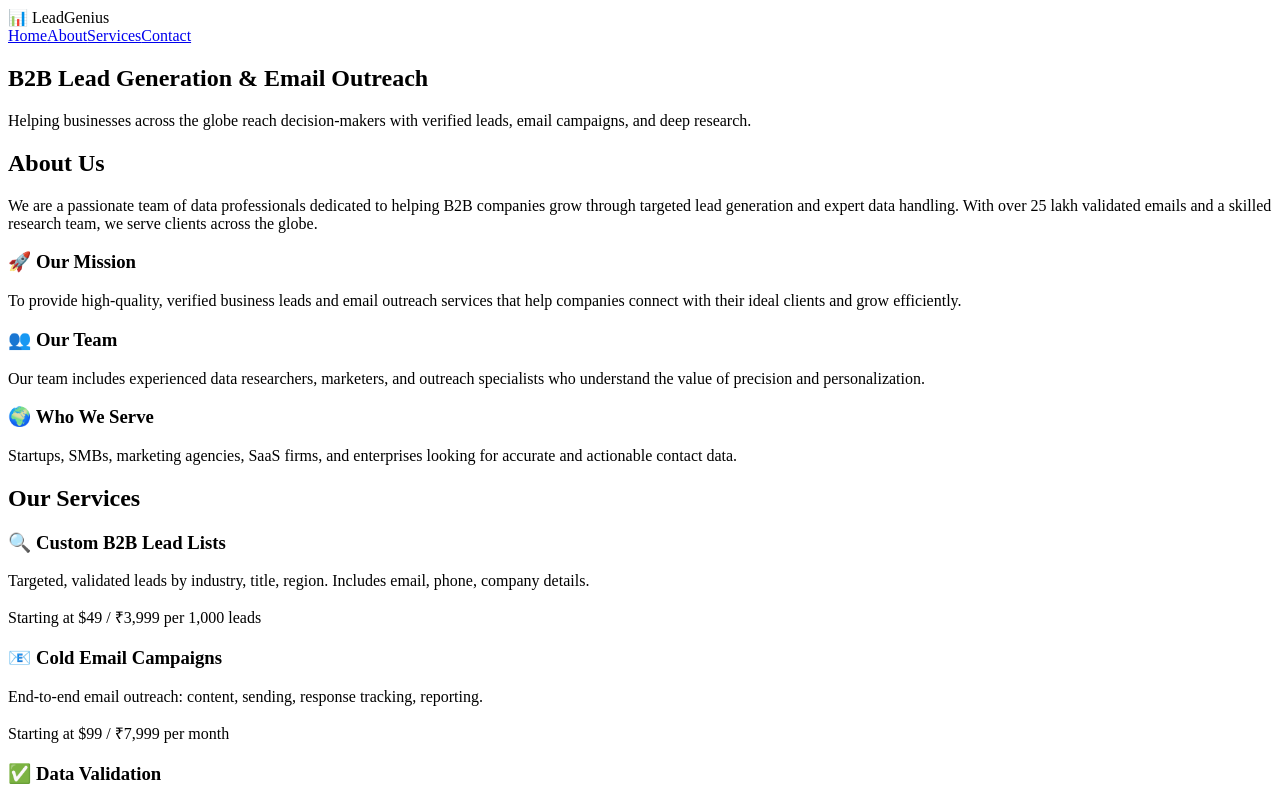
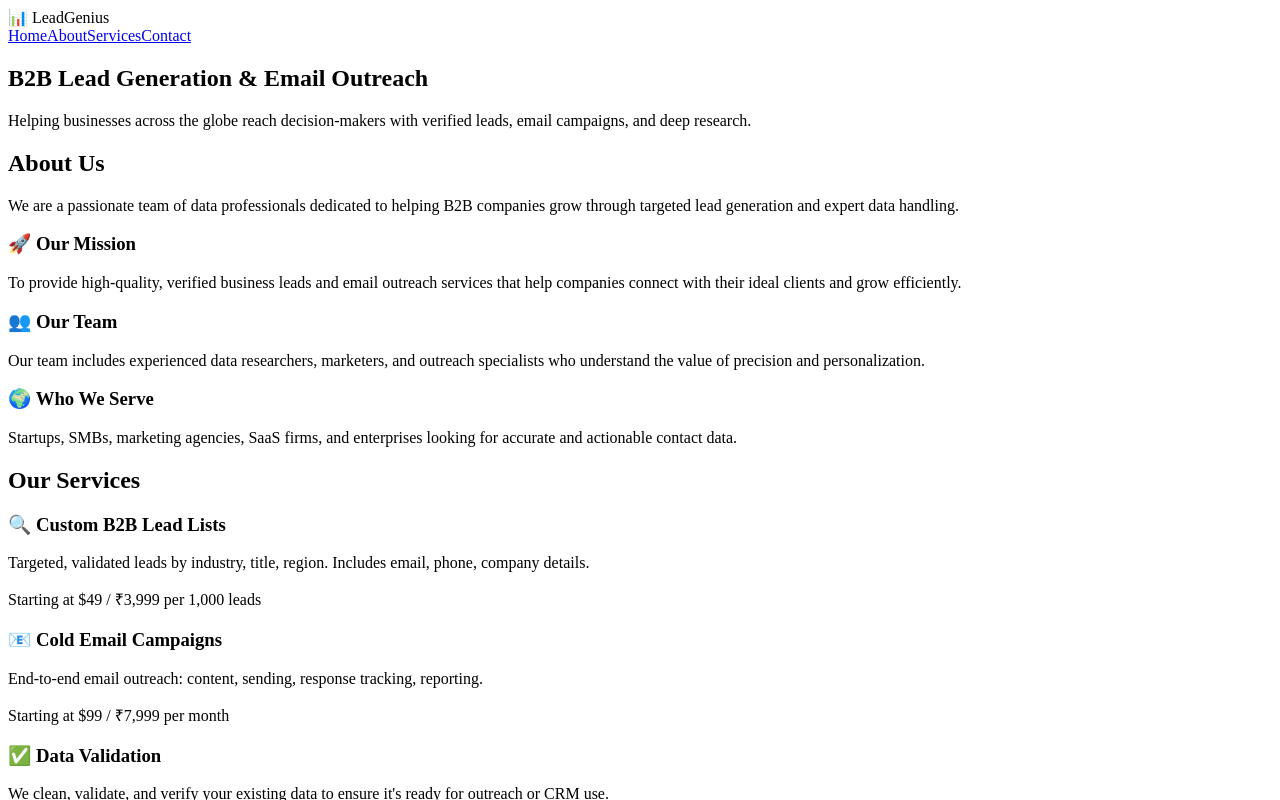
Before and after one commit to pawan0141/leadgenius-site, a Next.js app: page / in a window 1280 px wide. Shown: the top 800 px of the page. Built offline with nearby package versions, Linux system fonts and the light colour scheme.

Commit message:
Update page.jsx

```diff
--- a/app/page.jsx
+++ b/app/page.jsx
@@ -76,7 +76,7 @@ export default function LeadGenAgency() {
       <section id="about" className="max-w-4xl mx-auto mb-20 animate-slideUp px-4 text-center">
         <h2 className="text-3xl sm:text-4xl font-bold text-sky-700 mb-6">About Us</h2>
         <p className="text-lg text-gray-700 mb-6">
-          We are a passionate team of data professionals dedicated to helping B2B companies grow through targeted lead generation and expert data handling. With over 25 lakh validated emails and a skilled research team, we serve clients across the globe.
+          We are a passionate team of data professionals dedicated to helping B2B companies grow through targeted lead generation and expert data handling.
         </p>
         <h3 className="text-xl sm:text-2xl font-semibold text-sky-600 mt-8 mb-2">🚀 Our Mission</h3>
         <p className="text-gray-700">To provide high-quality, verified business leads and email outreach services that help companies connect with their ideal clients and grow efficiently.</p>
```
